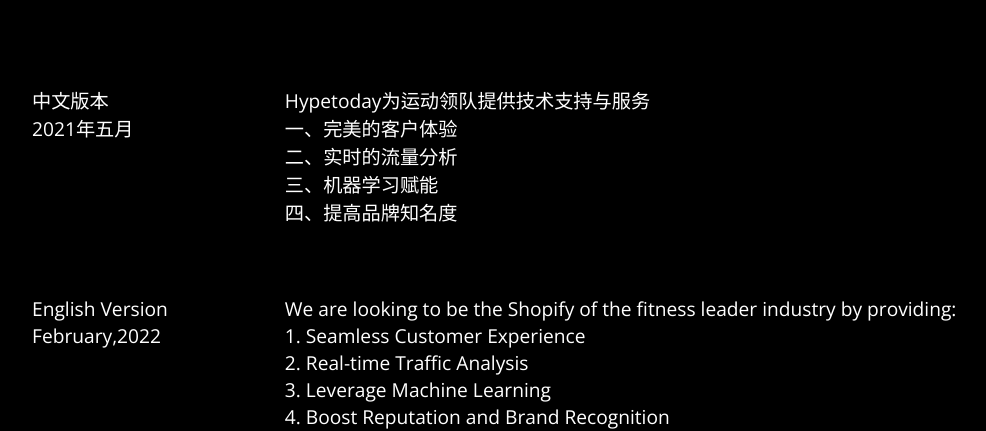
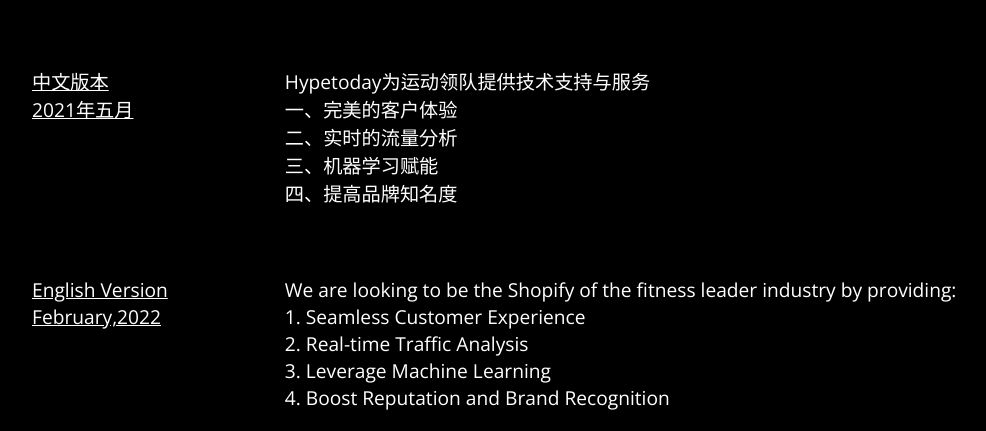
Before and after one commit to xdai1091/hypetoday-bp-gatsby, a Gatsby site: page / in a window 1280 px wide. Shown: the part 378-809 px from the top of the page, without its empty margins (26-1012 px from the left). Built offline with nearby package versions, Linux system fonts and the light colour scheme; Gatsby itself is replaced by a stand-in of ours.

Commit message:
pdfs added

```diff
--- a/src/components/introBlock.js
+++ b/src/components/introBlock.js
@@ -1,11 +1,11 @@
 import * as React from 'react'
 import { container, subtitle } from './introBlock.module.css'
 
-const IntroBlock = ({ title, date, description, children }) => {
+const IntroBlock = ({ title, date, description, fileName, children }) => {
   return (
     <div className={container}>
       <div className={subtitle}>
-        <p>{title}<br/>{date}</p>
+        <a href={fileName} style={{color:"white"}}>{title}<br/>{date}</a>
       </div>
       {children}
     </div>
--- a/src/pages/index.js
+++ b/src/pages/index.js
@@ -18,13 +18,13 @@
       <Layout pageTitle="HYPETODAY" />
 
 
-      <IntroBlock title="中文版本" date="2021年五月">
+      <IntroBlock title="中文版本" date="2021年五月" fileName="chinese.pdf">
         Hypetoday为运动领队提供技术支持与服务 <br />一、完美的客户体验<br />二、实时的流量分析<br />三、机器学习赋能<br />四、提高品牌知名度
       </IntroBlock>
 
       <div style={{ marginTop: "50px" }}></div>
 
-      <IntroBlock title="English Version" date="February,2022"><p> We are looking to be the Shopify of the fitness leader industry by providing: <br /> 1. Seamless Customer Experience <br /> 2. Real-time Traffic Analysis <br /> 3. Leverage Machine Learning <br /> 4. Boost Reputation and Brand Recognition</p>
+      <IntroBlock title="English Version" date="February,2022" fileName="english.pdf"><p> We are looking to be the Shopify of the fitness leader industry by providing: <br /> 1. Seamless Customer Experience <br /> 2. Real-time Traffic Analysis <br /> 3. Leverage Machine Learning <br /> 4. Boost Reputation and Brand Recognition</p>
       </IntroBlock>
 
 
```
Also changed, not shown: 4 other files.
